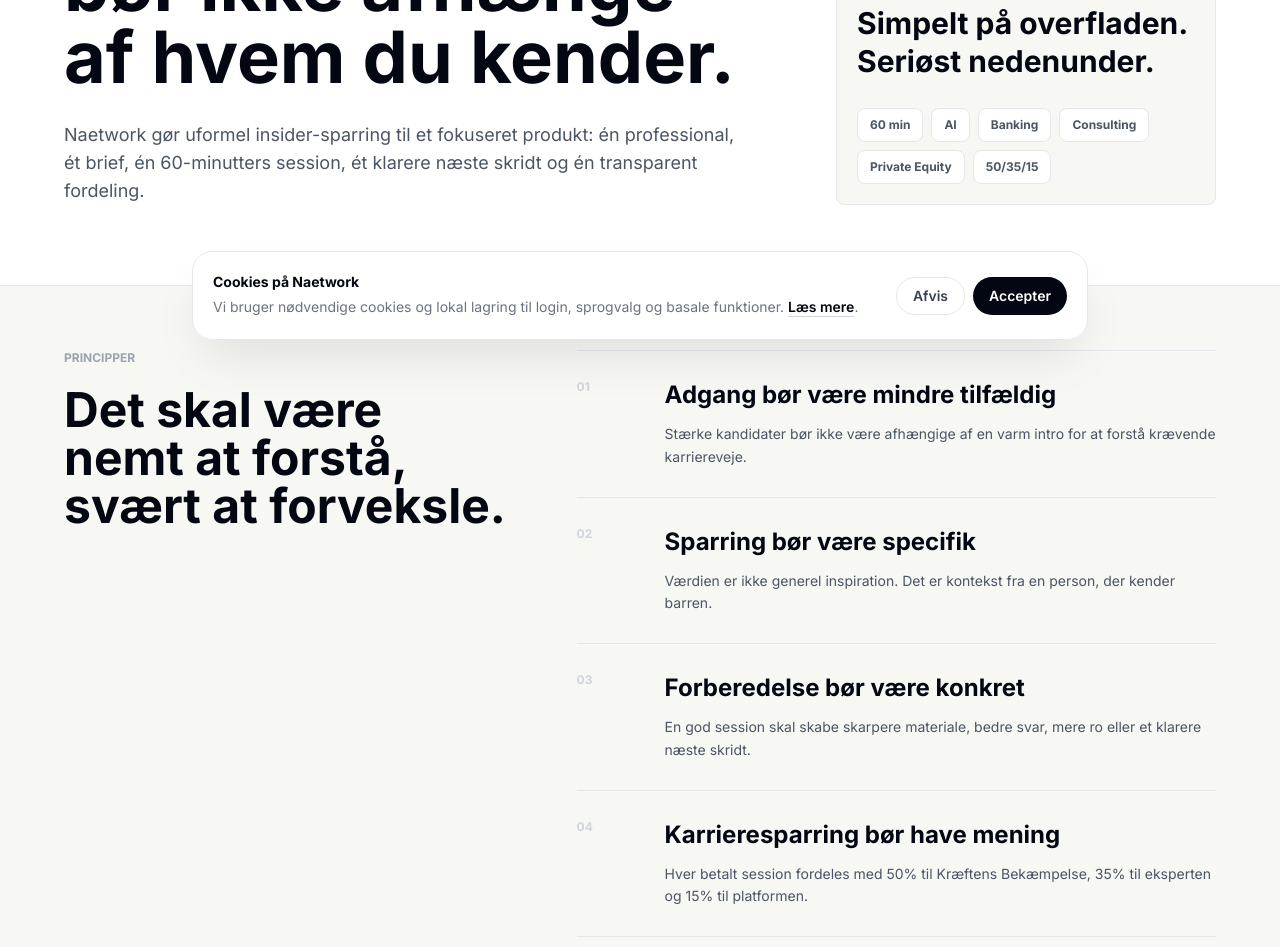
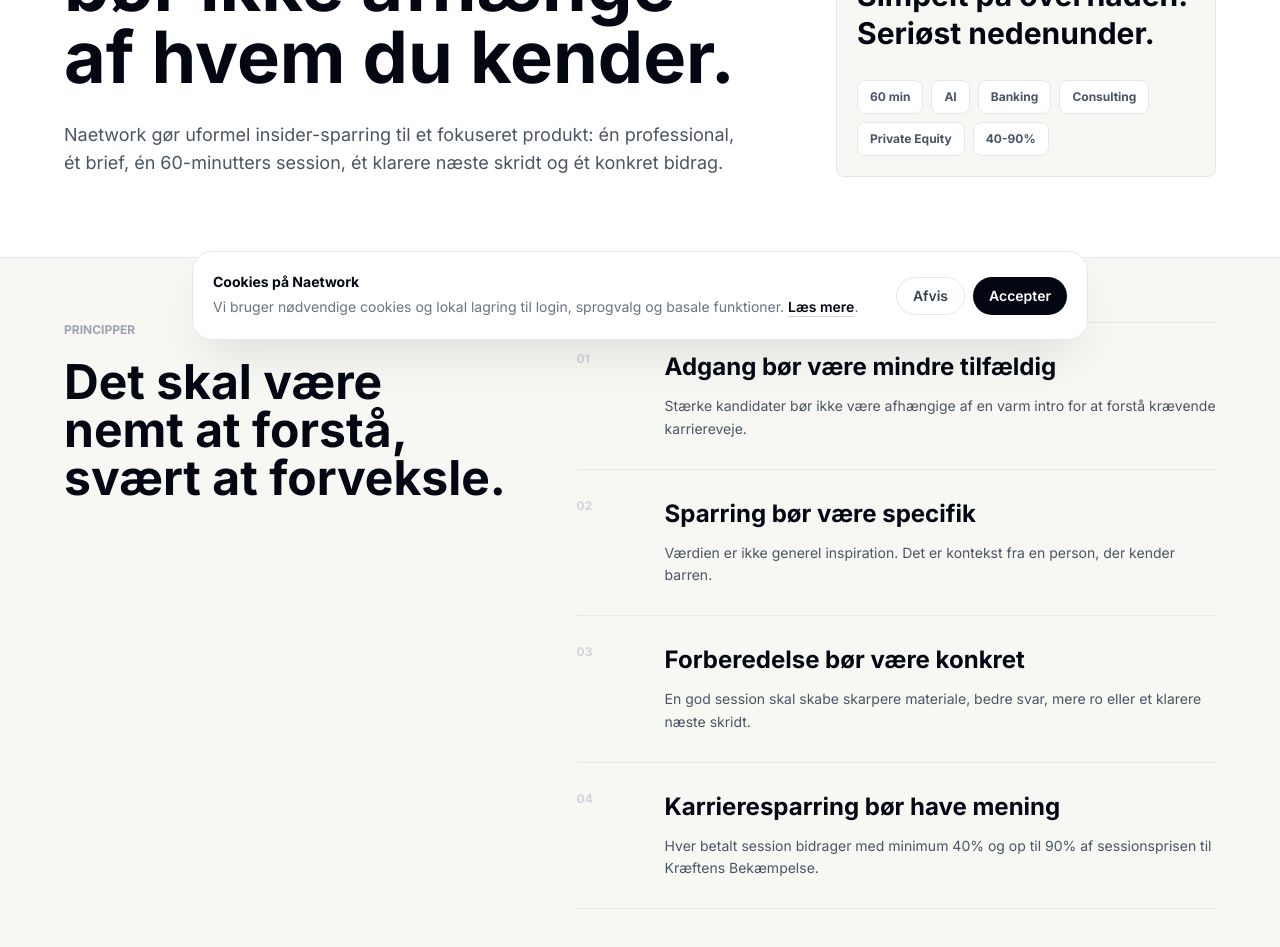
Before and after one commit to mikkelstreet-png/Naetwork, a Next.js app: page /mission in a window 1280 px wide. Shown: the part 440-1387 px from the top of the page. Built offline with nearby package versions, Linux system fonts and the light colour scheme; no server answers.

Commit message:
Rollback master prompt: restore components/MissionContent.tsx

```diff
--- a/components/MissionContent.tsx
+++ b/components/MissionContent.tsx
@@ -1,17 +1,20 @@
 'use client';
 
 import Link from 'next/link';
-import { ECONOMICS } from '@/lib/economics';
+import { useLanguage } from '@/context/LanguageContext';
 
 export function MissionContent() {
+  const { lang } = useLanguage();
+  const isDa = lang === 'da';
+
   const principles = [
-    ['Adgang bør være mindre tilfældig', 'Stærke kandidater bør ikke være afhængige af en varm intro for at forstå krævende karriereveje.'],
-    ['Sparring bør være specifik', 'Værdien er ikke generel inspiration. Det er kontekst fra en person, der kender barren.'],
-    ['Forberedelse bør være konkret', 'En god session skal skabe skarpere materiale, bedre svar, mere ro eller et klarere næste skridt.'],
-    ['Karrieresparring bør have mening', `Hver betalt session fordeles med ${ECONOMICS.charityPercent}% til ${ECONOMICS.charityName}, ${ECONOMICS.professionalPercent}% til eksperten og ${ECONOMICS.platformPercent}% til platformen.`],
+    [isDa ? 'Adgang bør være mindre tilfældig' : 'Access should be less random', isDa ? 'Stærke kandidater bør ikke være afhængige af en varm intro for at forstå krævende karriereveje.' : 'Strong candidates should not need a warm introduction to understand demanding career paths.'],
+    [isDa ? 'Sparring bør være specifik' : 'Guidance should be specific', isDa ? 'Værdien er ikke generel inspiration. Det er kontekst fra en person, der kender barren.' : 'The value is not generic inspiration. It is context from someone who knows the bar.'],
+    [isDa ? 'Forberedelse bør være konkret' : 'Preparation should be concrete', isDa ? 'En god session skal skabe skarpere materiale, bedre svar, mere ro eller et klarere næste skridt.' : 'A good session should create sharper materials, better answers, more calm or a clearer next step.'],
+    [isDa ? 'Karrieresparring bør have mening' : 'Career guidance should have meaning', isDa ? 'Hver betalt session bidrager med minimum 40% og op til 90% af sessionsprisen til Kræftens Bekæmpelse.' : 'Every paid session contributes at least 40% and up to 90% of the session price to Kræftens Bekæmpelse.'],
   ] as const;
 
-  const product = ['60 min', 'AI', 'Banking', 'Consulting', 'Private Equity', `${ECONOMICS.charityPercent}/${ECONOMICS.professionalPercent}/${ECONOMICS.platformPercent}`] as const;
+  const product = ['60 min', 'AI', 'Banking', 'Consulting', 'Private Equity', '40-90%'] as const;
 
   return (
     <main className="page-shell">
@@ -19,12 +22,20 @@ export function MissionContent() {
         <div className="mx-auto grid max-w-6xl gap-10 lg:grid-cols-[1fr_380px] lg:items-end">
           <div>
             <p className="kicker mb-5">Mission</p>
-            <h1 className="display-xl max-w-5xl">Adgang til karrieresparring bør ikke afhænge af hvem du kender.</h1>
-            <p className="body-lg mt-7 max-w-2xl">Naetwork gør uformel insider-sparring til et fokuseret produkt: én professional, ét brief, én 60-minutters session, ét klarere næste skridt og én transparent fordeling.</p>
+            <h1 className="display-xl max-w-5xl">
+              {isDa ? 'Adgang til karrieresparring bør ikke afhænge af hvem du kender.' : 'Career access should not depend on who you happen to know.'}
+            </h1>
+            <p className="body-lg mt-7 max-w-2xl">
+              {isDa
+                ? 'Naetwork gør uformel insider-sparring til et fokuseret produkt: én professional, ét brief, én 60-minutters session, ét klarere næste skridt og ét konkret bidrag.'
+                : 'Naetwork turns informal insider guidance into a focused product: one professional, one brief, one 60-minute session, one clearer next step and one concrete contribution.'}
+            </p>
           </div>
           <aside className="premium-panel p-5">
-            <p className="kicker">Produktstandpunkt</p>
-            <p className="mt-4 text-3xl font-black leading-tight text-gray-950">Simpelt på overfladen. Seriøst nedenunder.</p>
+            <p className="kicker">{isDa ? 'Produktstandpunkt' : 'Product stance'}</p>
+            <p className="mt-4 text-3xl font-black leading-tight text-gray-950">
+              {isDa ? 'Simpelt på overfladen. Seriøst nedenunder.' : 'Simple on the surface. Serious underneath.'}
+            </p>
             <div className="mt-7 flex flex-wrap gap-2">
               {product.map((item) => (
                 <span key={item} className="rounded-lg border border-gray-200 bg-white px-3 py-2 text-xs font-black text-gray-600">{item}</span>
@@ -37,8 +48,10 @@ export function MissionContent() {
       <section className="px-5 py-12 sm:px-8 md:py-16">
         <div className="mx-auto grid max-w-6xl gap-10 lg:grid-cols-[0.85fr_1.15fr] lg:items-start">
           <div>
-            <p className="kicker mb-5">Principper</p>
-            <h2 className="display-lg">Det skal være nemt at forstå, svært at forveksle.</h2>
+            <p className="kicker mb-5">{isDa ? 'Principper' : 'Principles'}</p>
+            <h2 className="display-lg">
+              {isDa ? 'Det skal være nemt at forstå, svært at forveksle.' : 'It should be easy to understand, hard to confuse.'}
+            </h2>
           </div>
           <div className="border-t border-gray-200">
             {principles.map(([title, body], index) => (
@@ -54,8 +67,8 @@ export function MissionContent() {
         </div>
 
         <div className="mx-auto mt-10 flex max-w-6xl flex-col gap-3 sm:flex-row">
-          <Link href="/match" className="pill-dark">Prøv match</Link>
-          <Link href="/professionals" className="pill-light">Se profiler</Link>
+          <Link href="/match" className="pill-dark">{isDa ? 'Prøv match' : 'Try match'}</Link>
+          <Link href="/professionals" className="pill-light">{isDa ? 'Se profiler' : 'Browse profiles'}</Link>
         </div>
       </section>
     </main>
```
